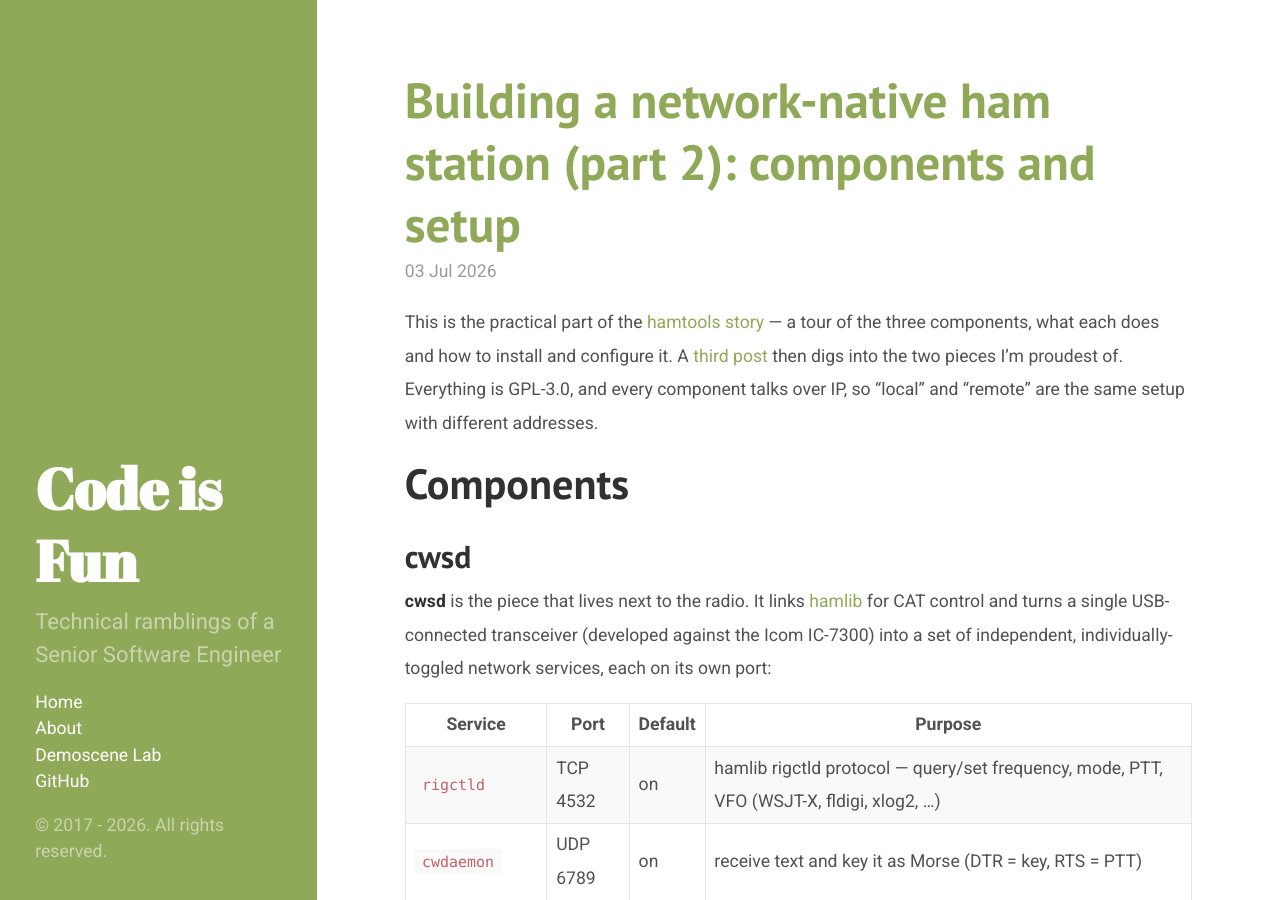
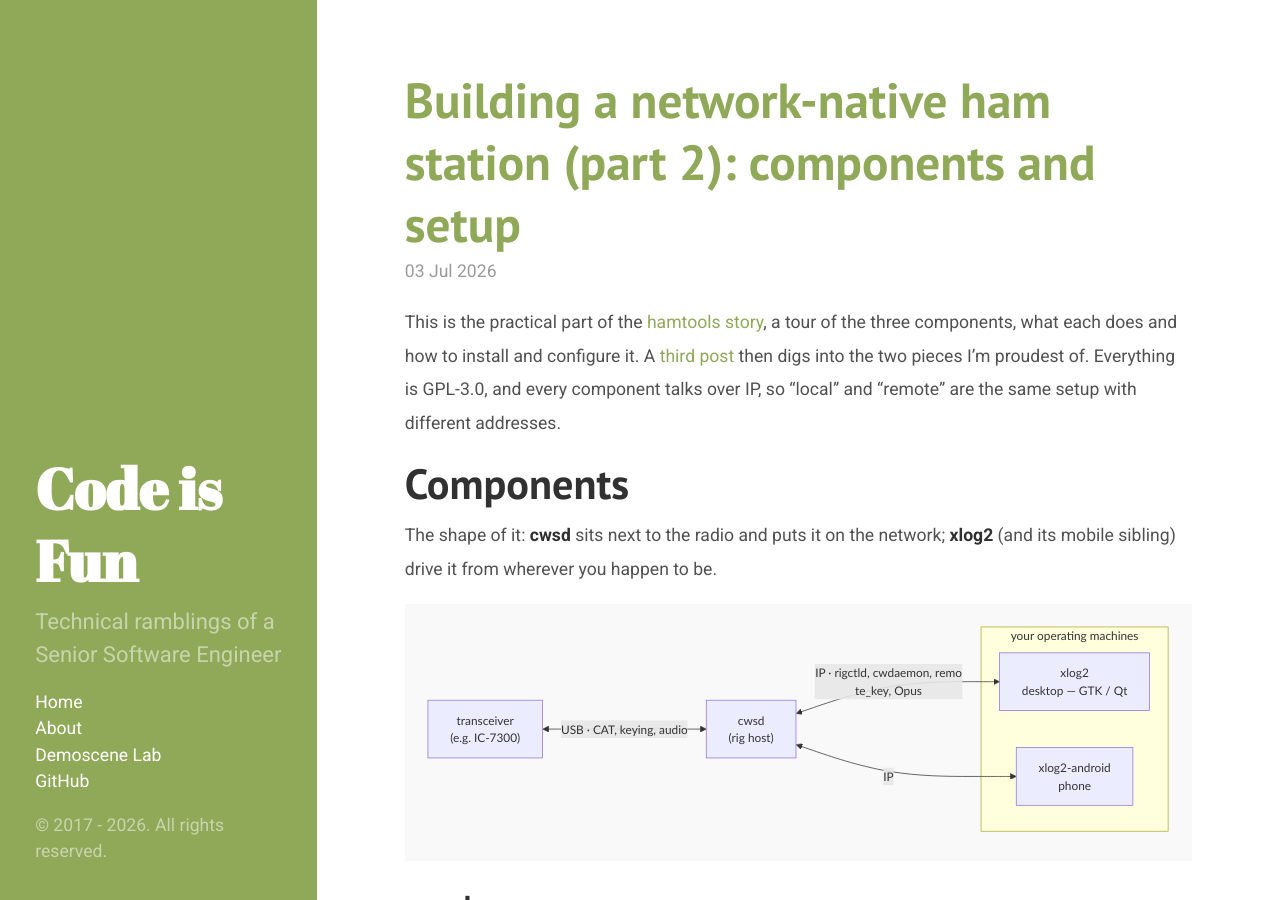
Before and after one commit to benishor/benishor.github.io, a Jekyll site: the page built from _posts/2026-07-03-hamtools-components-and-setup.md, in a window 1280 px wide and 900 px high. Built offline with Jekyll 4.4.1, drawn with Linux system fonts in a browser that asks for light colours; nearby versions of some CDN libraries; comment, search, counter and statistics services are not loaded.

Commit message:
posts: add community/contact CTAs and a part-2 architecture diagram
- Part 1: a "Try it — and get in touch" section (invite to try/report/PR,
  which-rig ask, contact via email/GitHub/QRZ, subtle contract-work note).
- Part 2: mermaid front matter + a rig→cwsd→network→xlog2/android orientation
  diagram at the top of the component tour.
- Part 3: a short CTA echo at the end (fixed an "ou can" typo).

Co-Authored-By: Claude Opus 4.8 (1M context) <noreply@anthropic.com>

````diff
--- a/_posts/2026-07-03-hamtools-components-and-setup.md
+++ b/_posts/2026-07-03-hamtools-components-and-setup.md
@@ -11,9 +12,24 @@ tags:
 excerpt: "Part 2 of the hamtools series: a tour of the three components — cwsd, xlog2 and usb-paddles — what each does and how to install and configure it."
 ---
 
-This is the practical part of the [hamtools story]({% post_url 2026-07-02-hamtools-logging-stack %}) — a tour of the three components, what each does and how to install and configure it. A [third post]({% post_url 2026-07-03-hamtools-how-it-works %}) then digs into the two pieces I'm proudest of. Everything is GPL-3.0, and every component talks over IP, so "local" and "remote" are the same setup with different addresses.
+This is the practical part of the [hamtools story]({% post_url 2026-07-02-hamtools-logging-stack %}), a tour of the three components, what each does and how to install and configure it. A [third post]({% post_url 2026-07-03-hamtools-how-it-works %}) then digs into the two pieces I'm proudest of. Everything is GPL-3.0, and every component talks over IP, so "local" and "remote" are the same setup with different addresses.
 
 ## Components
+
+The shape of it: **cwsd** sits next to the radio and puts it on the network; **xlog2** (and its mobile sibling) drive it from wherever you happen to be.
+
+```mermaid
+flowchart LR
+    rig["transceiver<br/>(e.g. IC-7300)"]
+    cwsd["cwsd<br/>(rig host)"]
+    subgraph clients["your operating machines"]
+      xlog2["xlog2<br/>desktop — GTK / Qt"]
+      android["xlog2-android<br/>phone"]
+    end
+    rig <-->|"USB · CAT, keying, audio"| cwsd
+    cwsd <-->|"IP · rigctld, cwdaemon, remote_key, Opus"| xlog2
+    cwsd <-->|"IP"| android
+```
 
 ### cwsd
 
````
Also changed, not shown: other parts of _posts/2026-07-03-hamtools-components-and-setup.md (+1 -0 lines), _posts/2026-07-02-hamtools-logging-stack.md (+19 -4 lines), _posts/2026-07-03-hamtools-how-it-works.md (+2 -0 lines).
